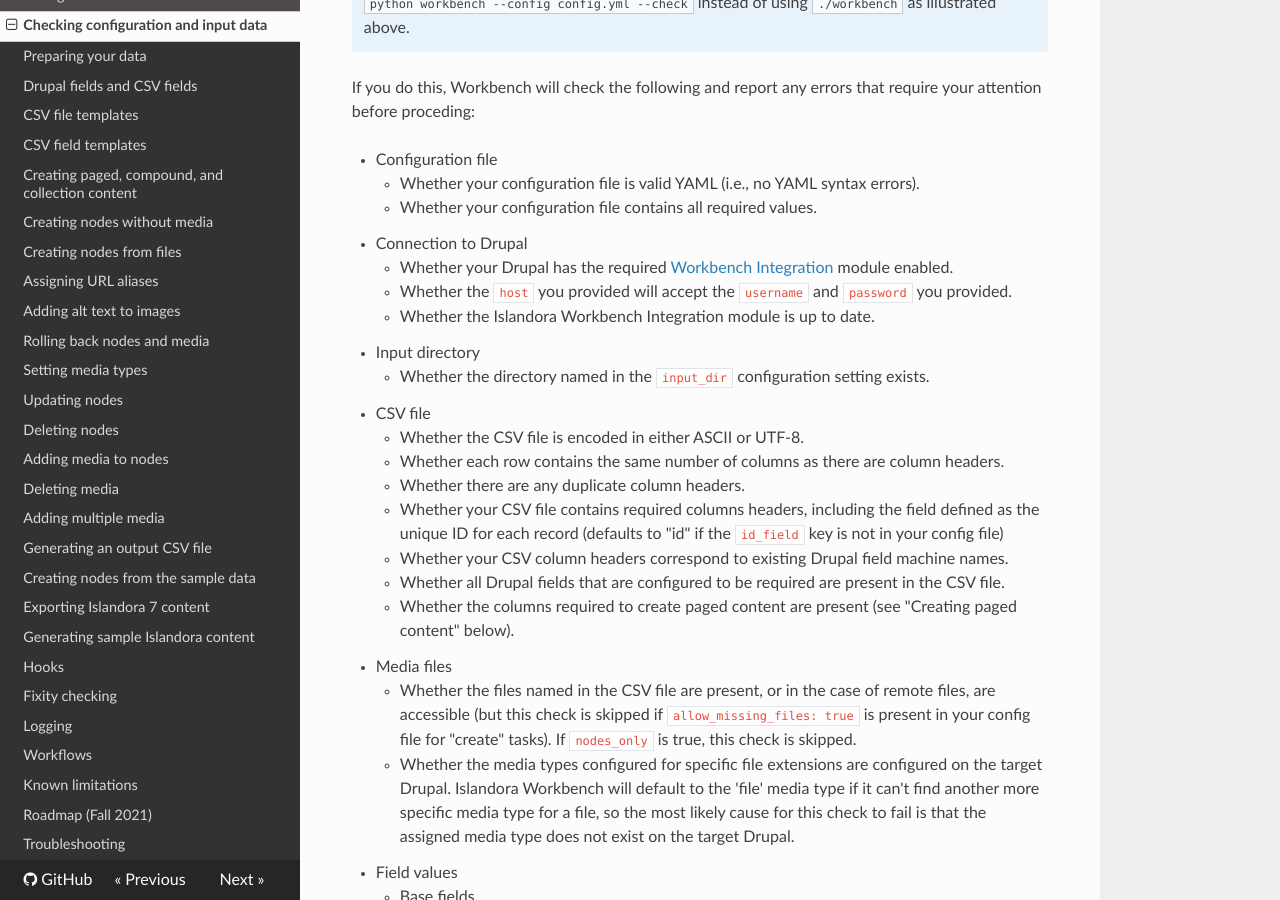
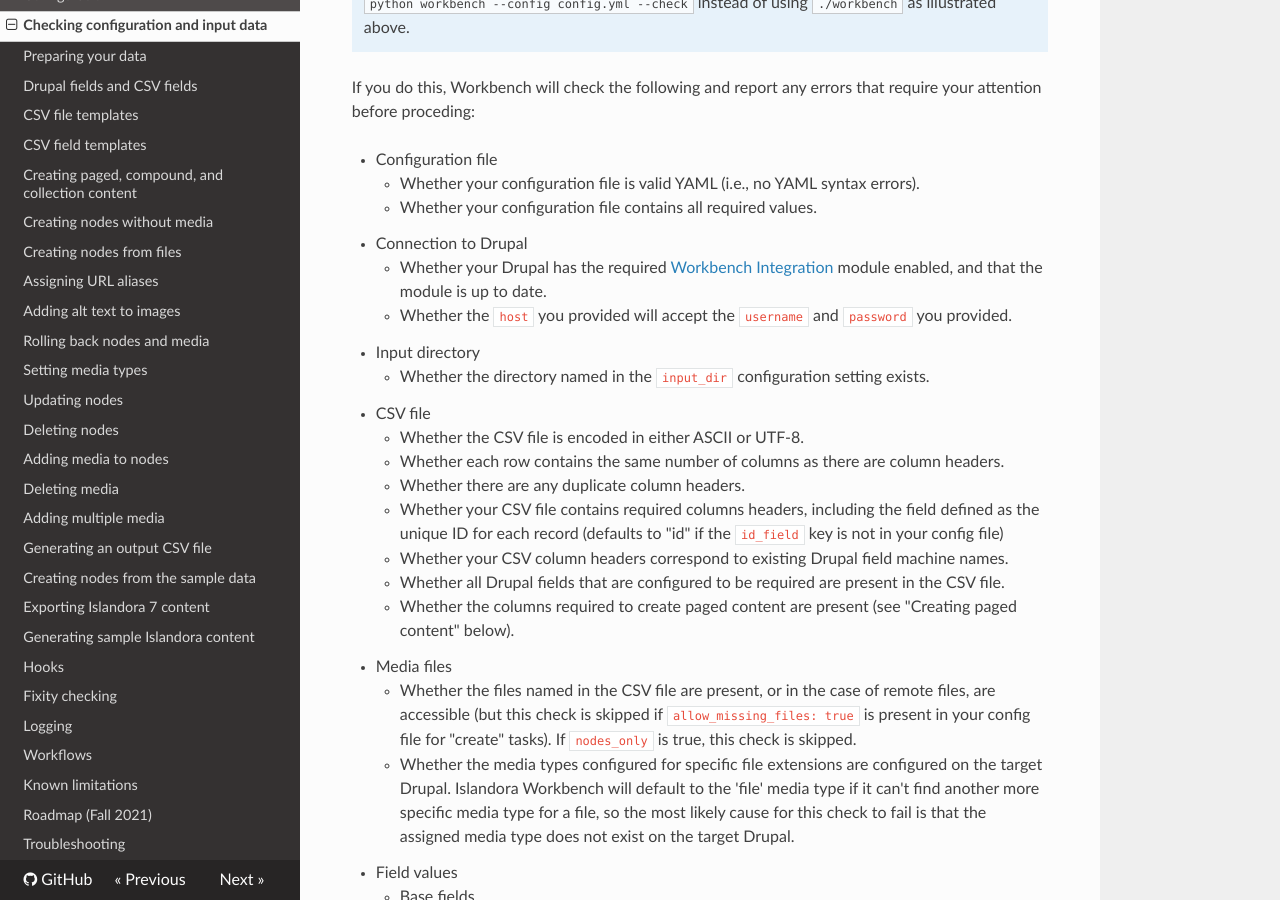
Before and after one commit to mjordan/islandora_workbench_docs, an MkDocs documentation site: the page built from docs/check.md, in a window 1280 px wide and 900 px high, scrolled down 375 px. Built offline with MkDocs 1.6.1, drawn with Linux system fonts in a browser that asks for light colours; nearby versions of some CDN libraries; old or Windows-style settings are respelled for this version of MkDocs.

Commit message:
Updated list of things --check checks.

```diff
--- a/docs/check.md
+++ b/docs/check.md
@@ -13,9 +13,8 @@
     * Whether your configuration file is valid YAML (i.e., no YAML syntax errors).
     * Whether your configuration file contains all required values.
 * Connection to Drupal
-    * Whether your Drupal has the required [Workbench Integration](https://github.com/mjordan/islandora_workbench_integration) module enabled.
+    * Whether your Drupal has the required [Workbench Integration](https://github.com/mjordan/islandora_workbench_integration) module enabled, and that the module is up to date.
     * Whether the `host` you provided will accept the `username` and `password` you provided.
-    * Whether the Islandora Workbench Integration module is up to date.
 * Input directory
     * Whether the directory named in the `input_dir` configuration setting exists.
 * CSV file
```
